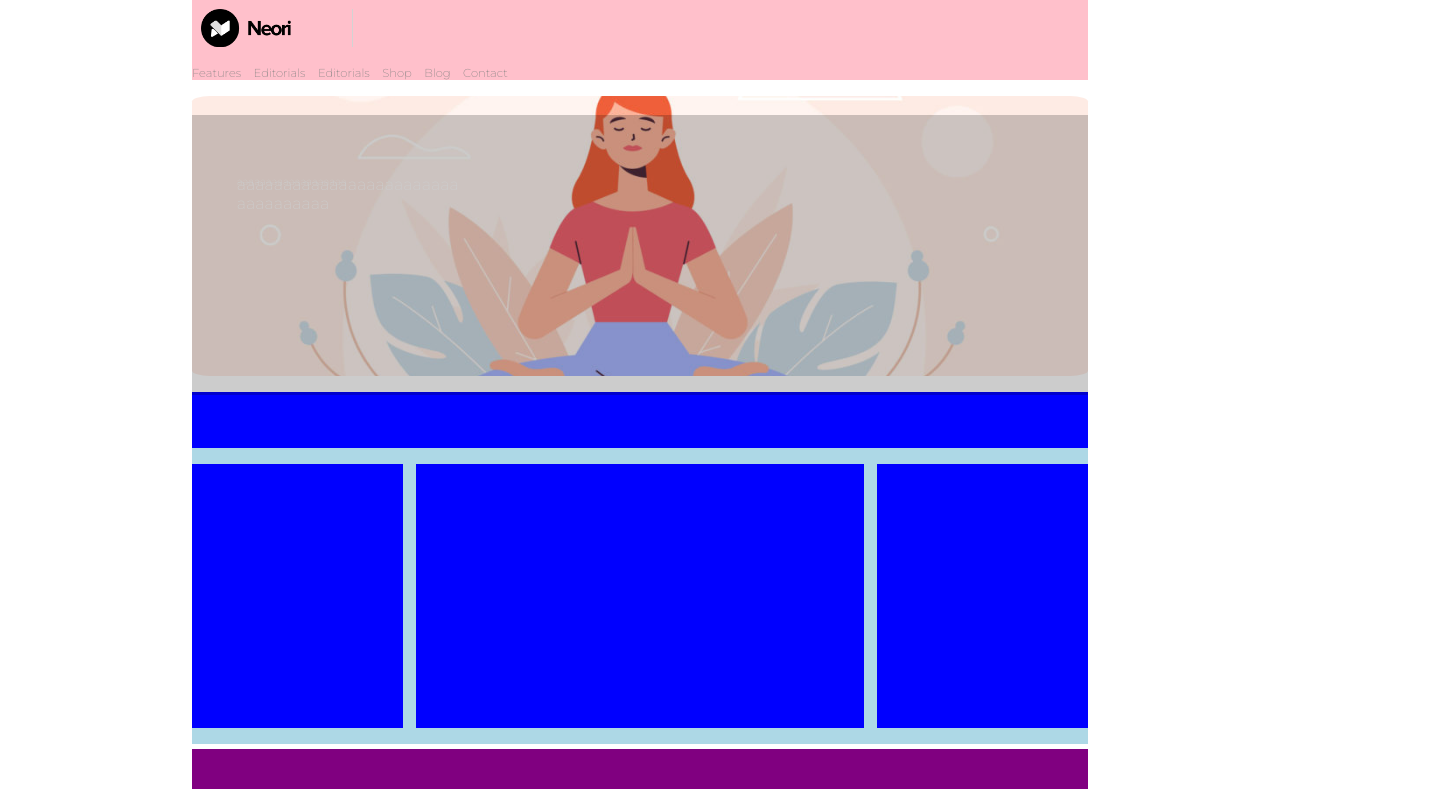
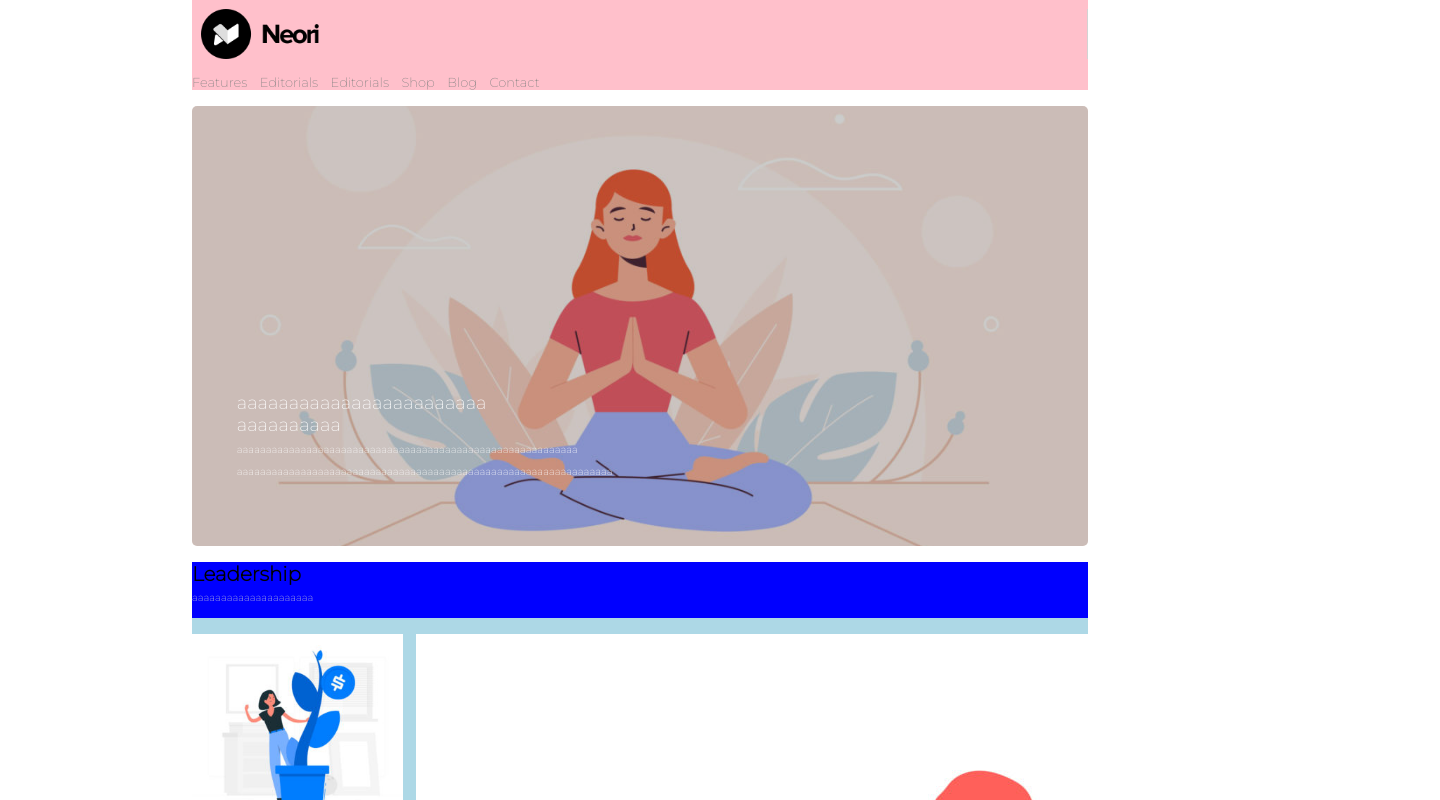
Before and after one commit to SachaOldhill/htmlcss-wp, a plain HTML site: page index.html in a window 1280 px wide. Shown: the top 800 px of the page, 1440 px wide, since content can reach past the window. Drawn offline with Linux system fonts and the light colour scheme.

Commit message:
problemi img

```diff
--- a/css/master.css
+++ b/css/master.css
@@ -11,12 +11,11 @@
 header{
  background-color: pink;
  width: 100%;
- height: 10vh;
+ min-height: 10vh;
  padding-top:1%;
 }
 .logo-container{
-  width: 17%;
-  height: 4.7vh;
+  height: 50px;
   background-size: contain;
   background-repeat: no-repeat;
   background-image: url(../img/logo.png);
@@ -24,7 +23,7 @@ header{
   border-right: 1px solid lightgrey;
 }
 .nav{
-  margin-top: 2%;
+  margin-top: 15px;
 }
 .navigation{
   font-size: 85%;
@@ -35,7 +34,7 @@ header{
 }
 .list{
   display: inline-block;
-  font-size: 85%;
+  font-size: 13px;
   margin-left: 1%;
 }
 .navigation :first-child{
@@ -44,55 +43,77 @@ header{
 
 .yellow-section{
   width: 100%;
-  height: 35vh;
+  min-height: calc(400px + 5vh);
   margin: 1.8% 0;
   background-image: url(../img/banner.jpg);
   background-size: cover;
   background-repeat: no-repeat;
   background-position: center;
-  border-radius: 2%;
+  border-radius: 5px;
   position: relative;
 }
 .layover{
   width: 100%;
-  height: 35vh;
+  height: 100%;
   background-color: black;
   opacity: 0.2;
-  z-index: 99;
-  position: relative;
+  z-index: 1;
   margin-top: 0;
+  position: absolute;
+  border-radius: 5px;
+  top:0;
+}
+.text{
+  position: absolute;
+  top: 65%;
+  left: 5%;
+  z-index: 10;
 }
 .testo{
   color: white;
-  position: absolute;
-  top: 28%;
-  left: 5%;
+  font-size: 18px;
 }
 .small-text{
   font-size: 10px;
 }
 .blue-section{
   width: 100%;
-  height: 44vh;
+  min-height: calc(450px + 5vh);
   background-color: lightblue;
+}
+.content{
+
 }
 .title{
   width: 100%;
-  height: 7vh;
+  min-height: 7vh;
   background-color: blue;
   margin-bottom: 1.8%;
 }
+.lead{
+  font-weight: bold;
+  font-size: 20px;
+}
+.txt{
+  font-size: 10px;
+  color: lightgrey;
+}
 .float{
-  height: 33vh;
   background-color: blue;
   float: left;
 }
 .small{
   width: 23.5%;
 }
+.img-small{
+  width: 100%;
+}
 .middle{
   width: 50%;
   margin: 0 1.5%;
+}
+.text-main-2{
+  font-size: 13px;
 }
 footer{
   width: 100%;
--- a/index.html
+++ b/index.html
@@ -26,24 +26,31 @@
      <main>
 
        <section class="yellow-section">
+         <div class="layover"></div>
          <div class="text">
-           <span class="testo">aaaaaaaaaaaaaaaaaaaaaaaa <br> aaaaaaaaaa</span> <br>
-           <span class="testo small-text">aaaaaaaaaaaaaaaaaaa</span>
+           <span class="testo">aaaaaaaaaaaaaaaaaaaaaaaa <br> aaaaaaaaaa <br>
+           <span class="small-text">aaaaaaaaaaaaaaaaaaaaaaaaaaaaaaaaaaaaaaaaaaaaaaaaaaaaaaaaaaa <br>aaaaaaaaaaaaaaaaaaaaaaaaaaaaaaaaaaaaaaaaaaaaaaaaaaaaaaaaaaaaaaaaa</span></span>
+
          </div>
 
-         <div class="layover"></div>
+
        </section>
 
        <section class="blue-section">
          <div class="title">
-
+           <span class="lead">Leadership</span><br>
+           <span class="txt">aaaaaaaaaaaaaaaaaaaaa</span>
          </div>
          <div class="content">
            <div class="float small">
-
+             <img class="img-small"src="img/img-1.jpg" alt="">
+             <div class="text-main-2">
+               <h1>Lorem</h1>
+               <span>Lorem ipsum dolor sit amet, consectetur adipisicing elit, sed do eiusmod tempor incididunt ut labore et dolore magna aliqua. Ut enim ad minim veniam, quis nostrud exercitation ullamco laboris nisi ut aliquip ex ea commodo consequat. Duis aute irure dolor in reprehenderit in voluptate velit esse cillum dolore eu fugiat nulla pariatur. Excepteur sint occaecat cupidatat non proident, sunt in culpa qui officia deserunt mollit anim id est laborum.</span>
+             </div>
            </div>
            <div class="float middle">
-
+             <img class="img"src="img/banner-2.jpg" alt="">
            </div>
            <div class="float small">
 
```
Also changed, not shown: 1 other file.
